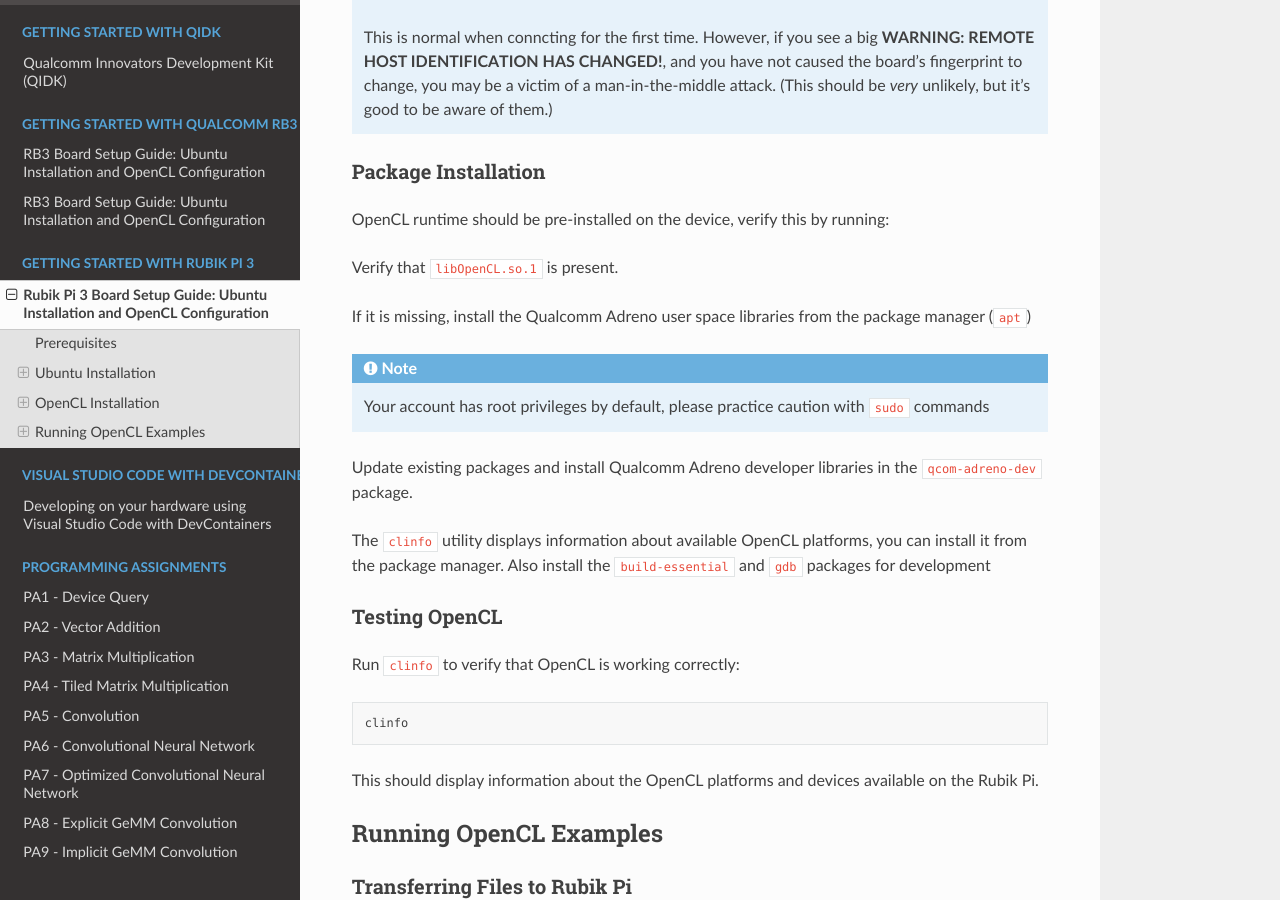
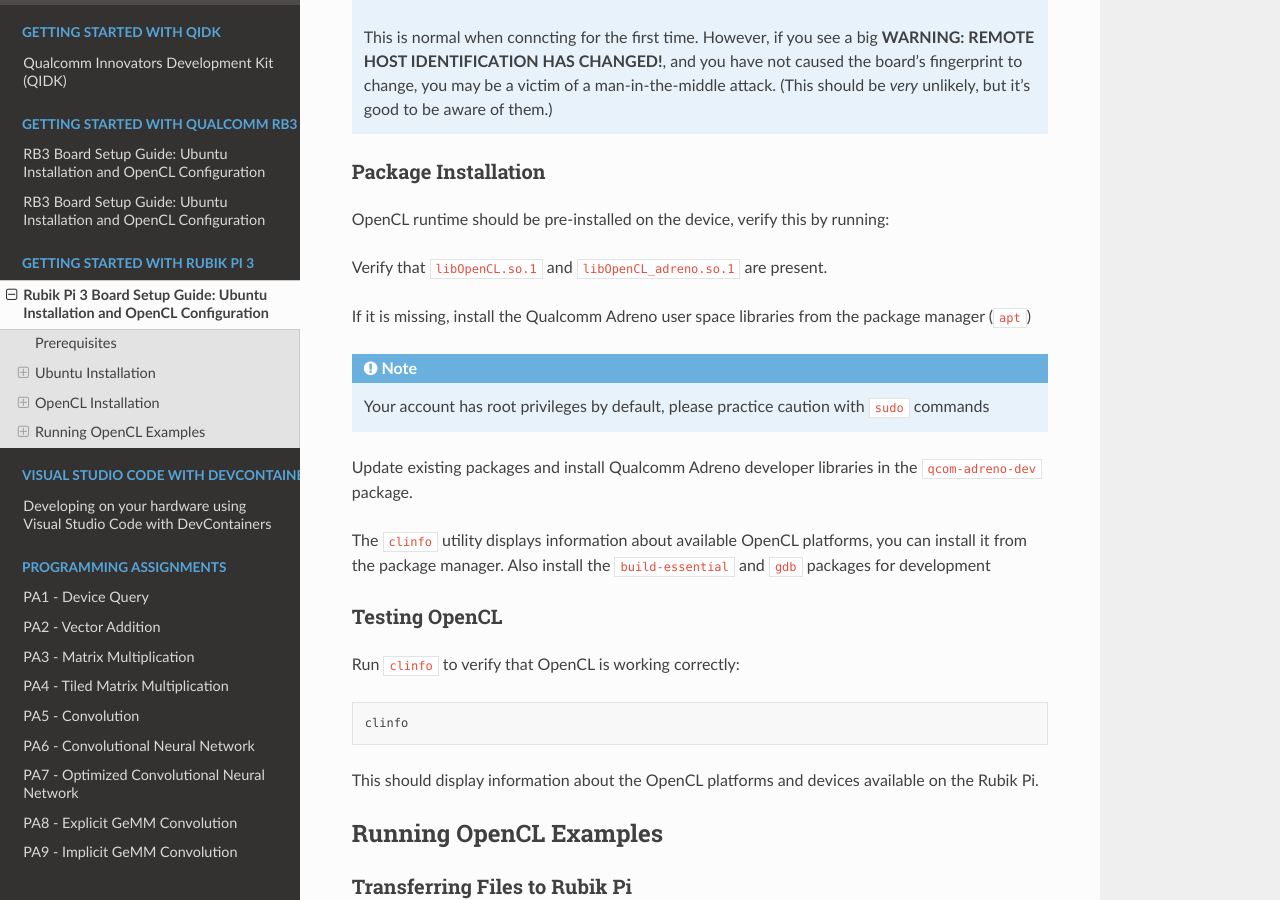
Before and after one commit to KastnerRG/cse160-docs, a Sphinx documentation site: the page built from docs/source/RP3.rst, in a window 1280 px wide and 900 px high, scrolled down 6433 px. Built offline with Sphinx 7.4.7 and the Read the Docs theme 3.1.0, drawn with Linux system fonts in a browser that asks for light colours; formulas are drawn with MathJax 3.

Commit message:
Update RP3.rst

```diff
--- a/docs/source/RP3.rst
+++ b/docs/source/RP3.rst
@@ -164,7 +164,7 @@
 .. code-block:: bash
     dpkg -L qcom-adreno1
 
-Verify that ``libOpenCL.so.1`` is present.
+Verify that ``libOpenCL.so.1`` and ``libOpenCL_adreno.so.1`` are present.
 
 If it is missing, install the Qualcomm Adreno user space libraries from the package manager (``apt``)
 
```
